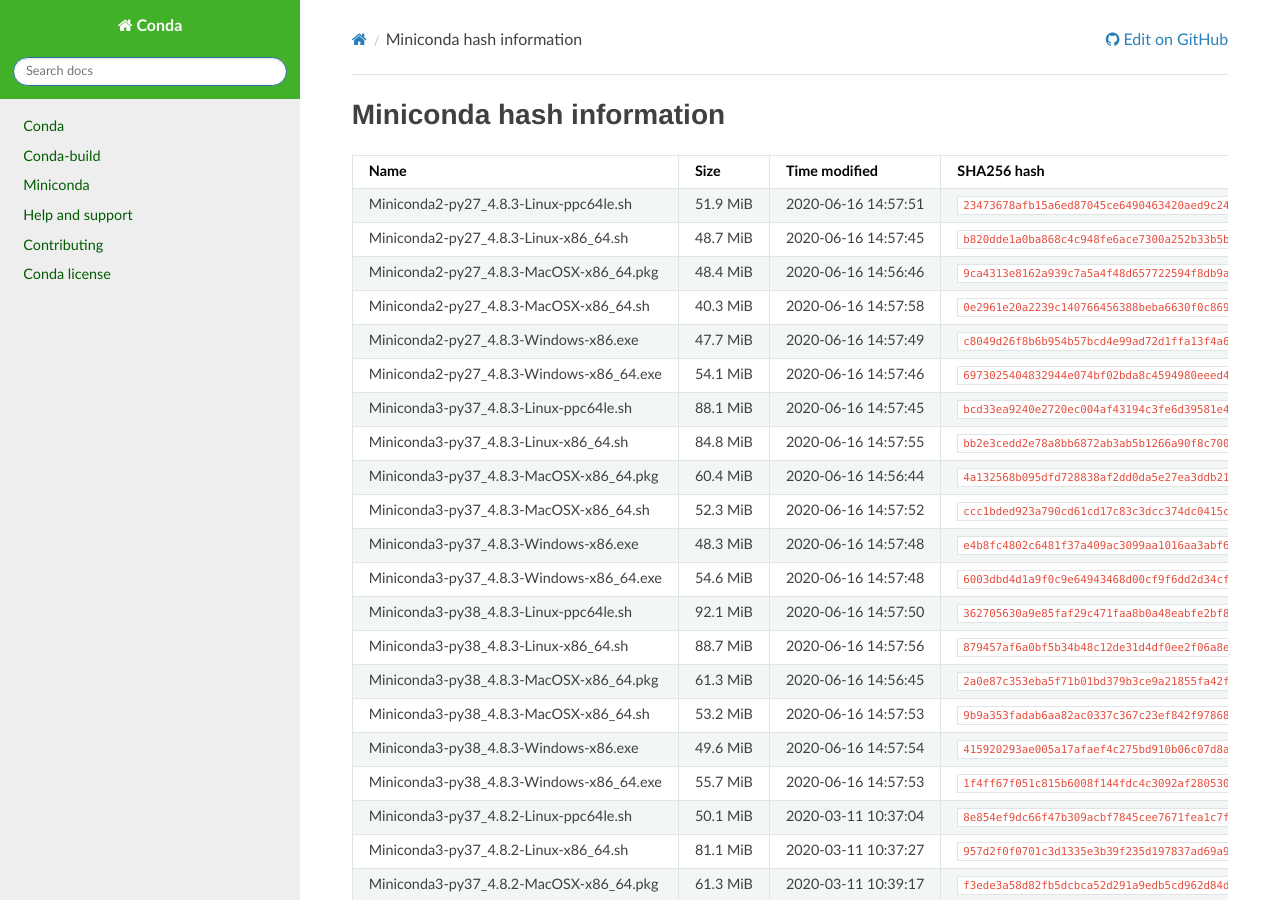
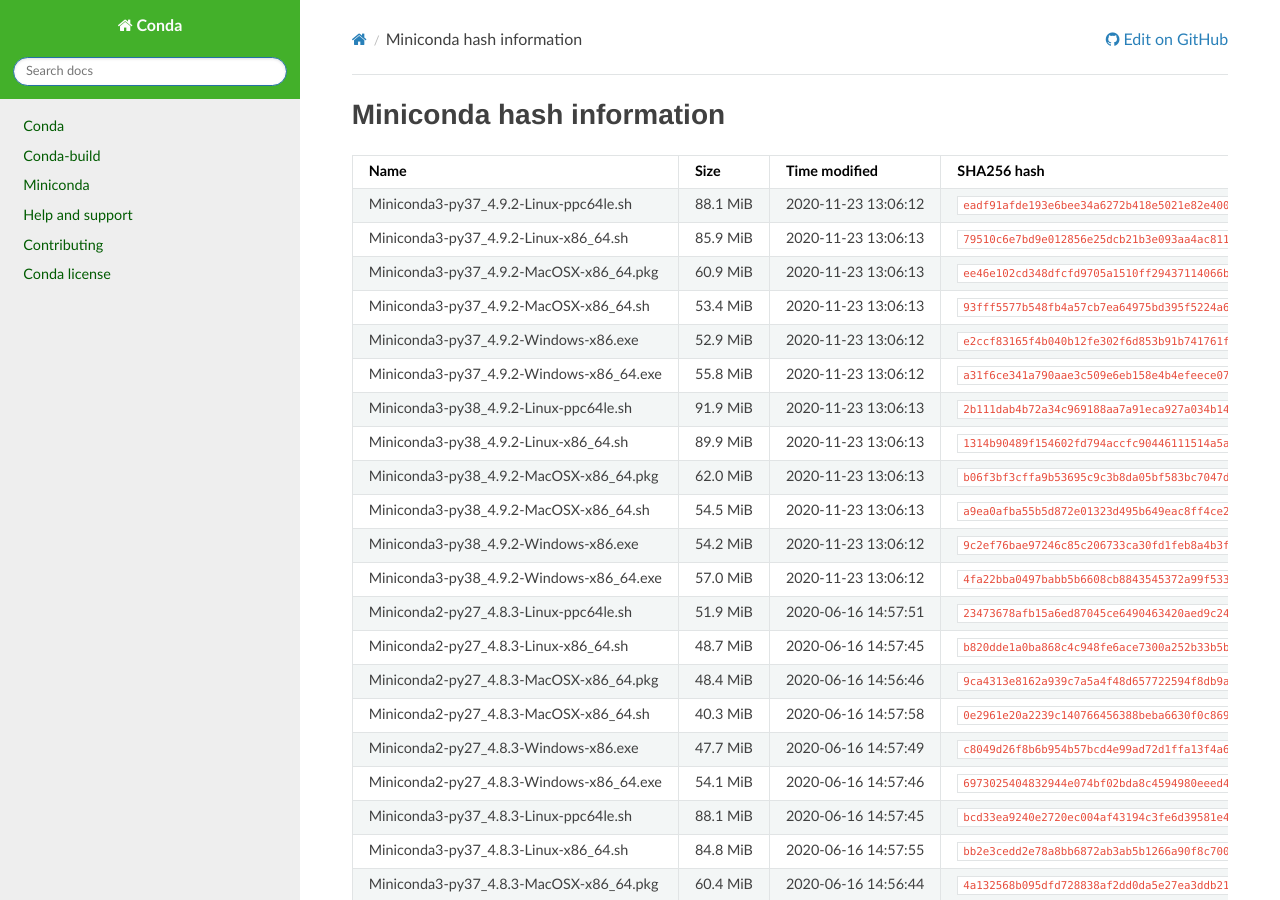
Before and after one commit to conda/conda-docs, a Sphinx documentation site: the page built from docs/source/miniconda_hashes.rst, in a window 1280 px wide and 900 px high. Built offline with Sphinx 7.4.7 and the Read the Docs theme 2.0.0, drawn with Linux system fonts in a browser that asks for light colours.

Commit message:
update miniconda hashes for 4.9.2

```diff
--- a/docs/source/miniconda_hashes.rst
+++ b/docs/source/miniconda_hashes.rst
@@ -6,6 +6,18 @@
 ========================================  =========  =================== ====================================================================
 Name                                      Size       Time modified        SHA256 hash
 ========================================  =========  =================== ====================================================================
+Miniconda3-py37_4.9.2-Linux-ppc64le.sh    88.1 MiB   2020-11-23 13:06:12  ``eadf91afde193e6bee34a6272b418e5021e82e4002fb0717752b0bc669f54937``
+Miniconda3-py37_4.9.2-Linux-x86_64.sh     85.9 MiB   2020-11-23 13:06:13  ``79510c6e7bd9e012856e25dcb21b3e093aa4ac8113d9aa7e82a86987eabe1c31``
+Miniconda3-py37_4.9.2-MacOSX-x86_64.pkg   60.9 MiB   2020-11-23 13:06:13  ``ee46e102cd348dfcfd9705a1510ff29437114066b070865818628d9a8ea194bb``
+Miniconda3-py37_4.9.2-MacOSX-x86_64.sh    53.4 MiB   2020-11-23 13:06:13  ``93fff5577b548fb4a57cb7ea64975bd395f5224a6f90093e3798a352b09a46e7``
+Miniconda3-py37_4.9.2-Windows-x86.exe     52.9 MiB   2020-11-23 13:06:12  ``e2ccf83165f4b040b12fe302f6d853b91b741761fa6b1c3c1607b4a7afe1ff9b``
+Miniconda3-py37_4.9.2-Windows-x86_64.exe  55.8 MiB   2020-11-23 13:06:12  ``a31f6ce341a790aae3c509e6eb158e4b4efeece07a44988d21d54b07d9830af0``
+Miniconda3-py38_4.9.2-Linux-ppc64le.sh    91.9 MiB   2020-11-23 13:06:13  ``2b111dab4b72a34c969188aa7a91eca927a034b14a87f725fa8d295955364e71``
+Miniconda3-py38_4.9.2-Linux-x86_64.sh     89.9 MiB   2020-11-23 13:06:13  ``1314b90489f154602fd794accfc90446111514a5a72fe1f71ab83e07de9504a7``
+Miniconda3-py38_4.9.2-MacOSX-x86_64.pkg   62.0 MiB   2020-11-23 13:06:13  ``b06f3bf3cffa9b53695c9c3b8da05bf583bc7047d45b0d74492f154d85e317fa``
+Miniconda3-py38_4.9.2-MacOSX-x86_64.sh    54.5 MiB   2020-11-23 13:06:13  ``a9ea0afba55b5d872e01323d495b649eac8ff4ce2ea098fb4c357b6139fe6478``
+Miniconda3-py38_4.9.2-Windows-x86.exe     54.2 MiB   2020-11-23 13:06:12  ``9c2ef76bae97246c85c206733ca30fd1feb8a4b3f90a2a511fea681ce7ebc661``
+Miniconda3-py38_4.9.2-Windows-x86_64.exe  57.0 MiB   2020-11-23 13:06:12  ``4fa22bba0497babb5b6608cb8843545372a99f5331c8120099ae1d803f627c61``
 Miniconda2-py27_4.8.3-Linux-ppc64le.sh    51.9 MiB   2020-06-16 14:57:51  ``23473678afb15a6ed87045ce6490463420aed9c249607fb389a788e95335bb28``
 Miniconda2-py27_4.8.3-Linux-x86_64.sh     48.7 MiB   2020-06-16 14:57:45  ``b820dde1a0ba868c4c948fe6ace7300a252b33b5befd078a15d4a017476b8979``
 Miniconda2-py27_4.8.3-MacOSX-x86_64.pkg   48.4 MiB   2020-06-16 14:56:46  ``9ca4313e8162a939c7a5a4f48d657722594f8db9a98472803d63c3a7f66fa1da``
```
Also changed, not shown: docs/source/miniconda.rst (+5 -5 lines).
